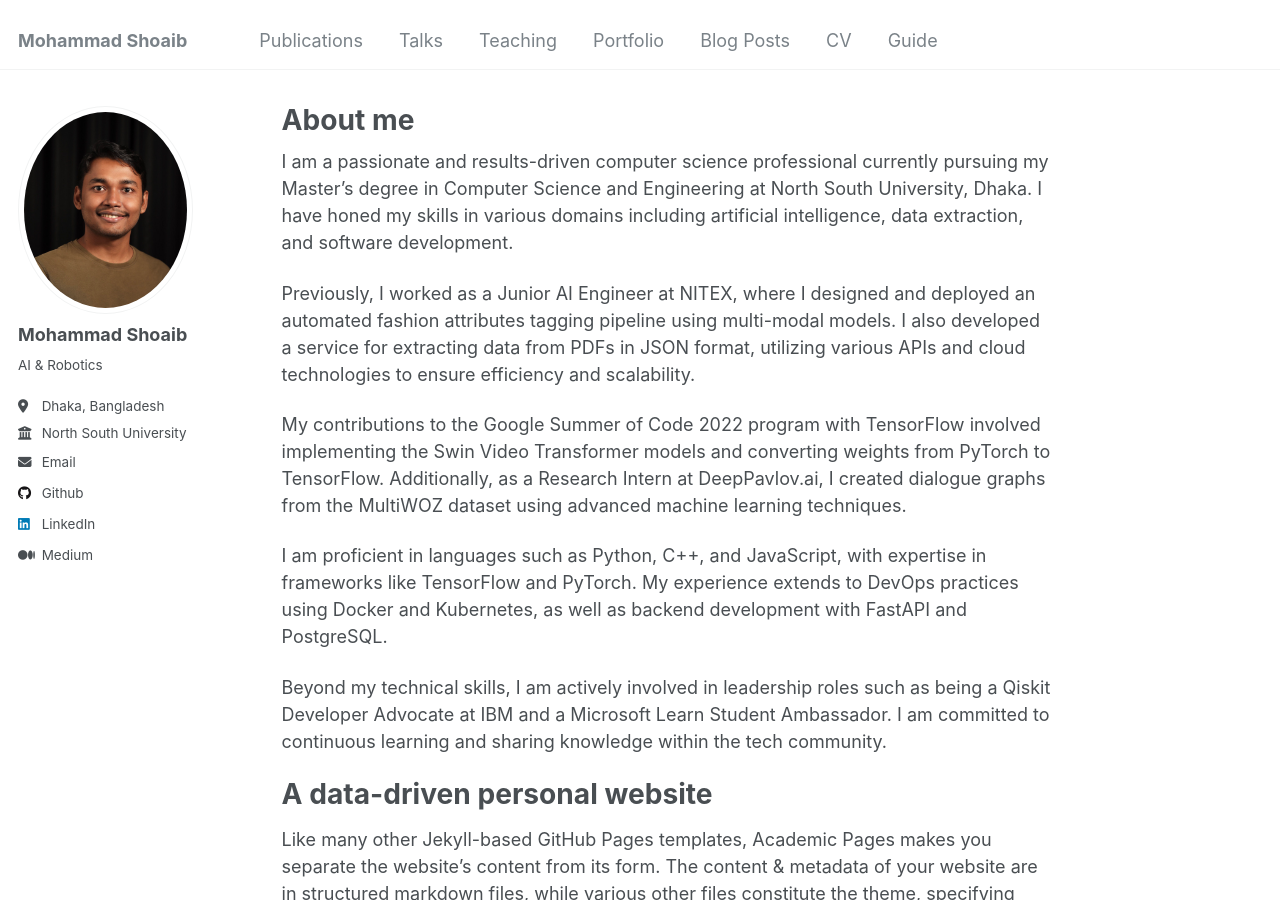
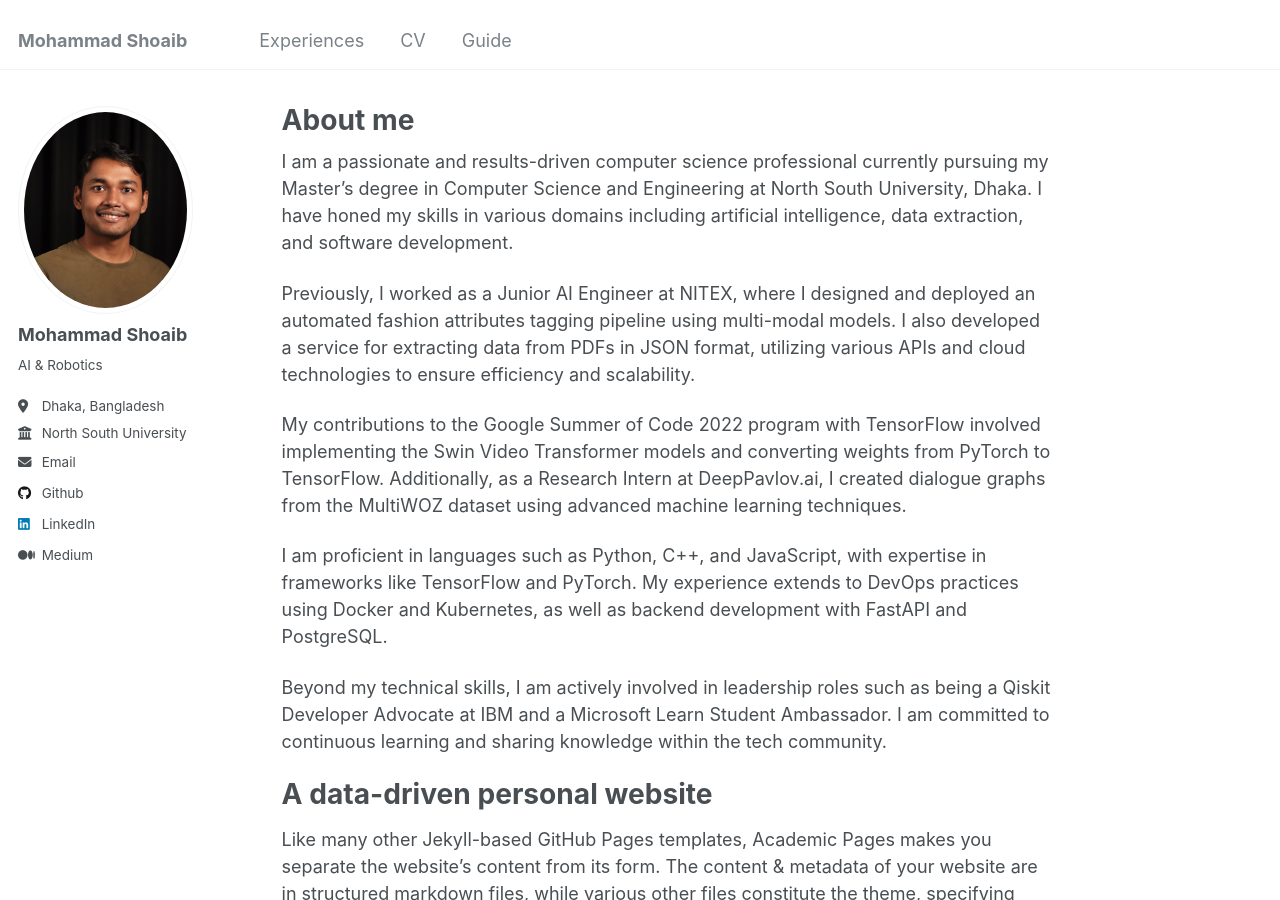
Before and after one commit to shoaib6174/shoaib6174.github.io, a Jekyll site: the page built from _pages/about.md, in a window 1280 px wide and 900 px high. Built offline with Jekyll 4.4.1, drawn with Linux system fonts in a browser that asks for light colours; some of the changed lines change nothing that is shown.

Commit message:
Update navigation.yml

```diff
--- a/_data/navigation.yml
+++ b/_data/navigation.yml
@@ -5,20 +5,20 @@
 # prevent it from being included in the site.
 
 main:
-  - title: "Publications"
-    url: /publications/
+  - title: "Experiences"
+    url: /Experiences/
 
-  - title: "Talks"
-    url: /talks/
+  # - title: "Talks"
+  #   url: /talks/
 
-  - title: "Teaching"
-    url: /teaching/
+  # - title: "Teaching"
+  #   url: /teaching/
 
-  - title: "Portfolio"
-    url: /portfolio/
+  # - title: "Portfolio"
+  #   url: /portfolio/
 
-  - title: "Blog Posts"
-    url: /year-archive/
+  # - title: "Blog Posts"
+  #   url: /year-archive/
 
   - title: "CV"
     url: /cv/
```
